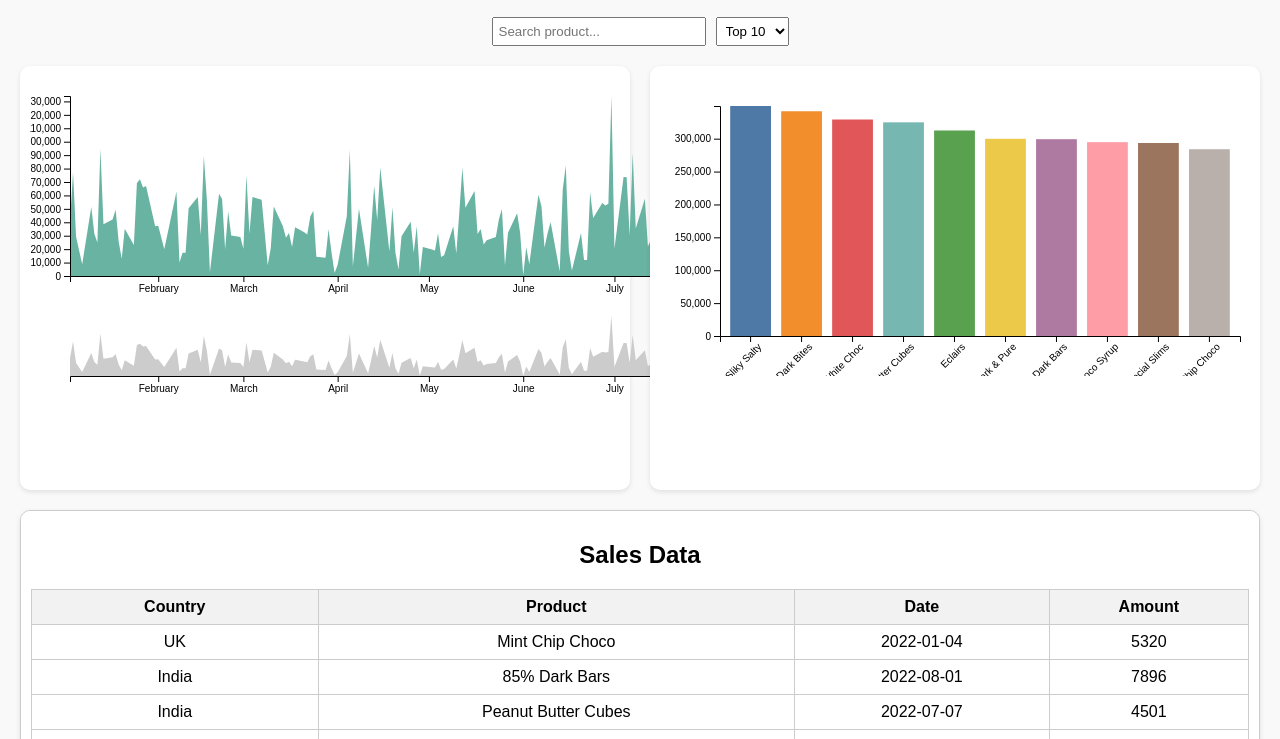
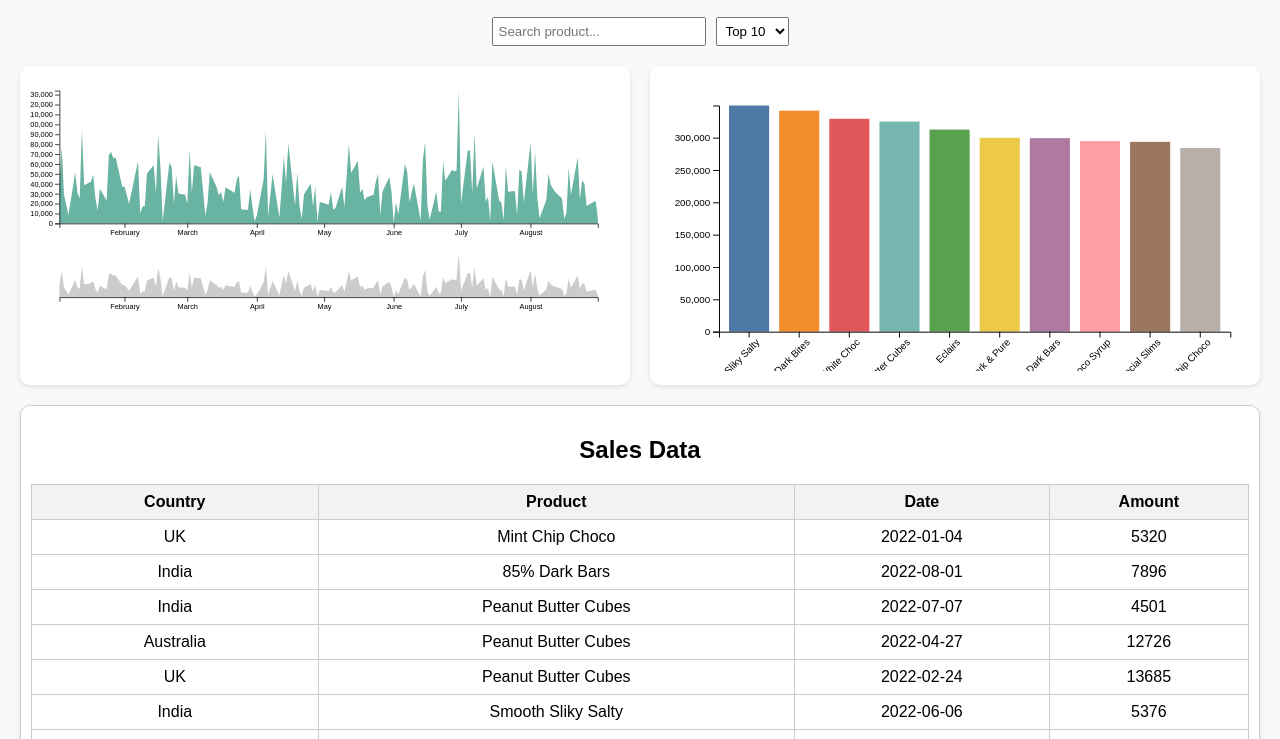
Before and after one commit to ahmeelee/d3-dashboard, a plain HTML site: page index.html in a window 1280 px wide. Shown: the part 61-800 px from the top of the page. Drawn offline with nearby package versions, Linux system fonts and the light colour scheme.

Commit message:
Adjustment

```diff
--- a/script.js
+++ b/script.js
@@ -104,15 +104,15 @@ function renderAreaChart(rawData) {
 
   const svg = d3.select("#area-chart")
     .append("svg")
-    .attr("width", width + margin.left + margin.right)
-    .attr("height", height + margin.top + margin.bottom + contextHeight + 40);
+    .attr("viewBox", `0 0 ${width + margin.left + margin.right} ${height + margin.top + margin.bottom + contextHeight + 40}`)
+    .attr("preserveAspectRatio", "xMidYMid meet")
+    .classed("responsive-svg", true);
 
   const focus = svg.append("g").attr("transform", `translate(${margin.left},${margin.top})`);
   const context = svg.append("g").attr("transform", `translate(${margin.left},${height + margin.top + 40})`);
 
   const x = d3.scaleTime().range([0, width]);
   const y = d3.scaleLinear().range([height, 0]);
-
   const xContext = d3.scaleTime().range([0, width]);
   const yContext = d3.scaleLinear().range([contextHeight, 0]);
 
@@ -131,26 +131,12 @@ function renderAreaChart(rawData) {
     .y0(contextHeight)
     .y1(d => yContext(d.value));
 
-  focus.append("path")
-    .datum(data)
-    .attr("fill", "#69b3a2")
-    .attr("d", area);
+  focus.append("path").datum(data).attr("fill", "#69b3a2").attr("d", area);
+  focus.append("g").attr("transform", `translate(0,${height})`).call(d3.axisBottom(x));
+  focus.append("g").call(d3.axisLeft(y));
 
-  focus.append("g")
-    .attr("transform", `translate(0,${height})`)
-    .call(d3.axisBottom(x));
-
-  focus.append("g")
-    .call(d3.axisLeft(y));
-
-  context.append("path")
-    .datum(data)
-    .attr("fill", "#ccc")
-    .attr("d", areaContext);
-
-  context.append("g")
-    .attr("transform", `translate(0,${contextHeight})`)
-    .call(d3.axisBottom(xContext));
+  context.append("path").datum(data).attr("fill", "#ccc").attr("d", areaContext);
+  context.append("g").attr("transform", `translate(0,${contextHeight})`).call(d3.axisBottom(xContext));
 
   const brush = d3.brushX()
     .extent([[0, 0], [width, contextHeight]])
@@ -164,14 +150,11 @@ function renderAreaChart(rawData) {
       x.domain([x0, x1]);
       focus.select("path").attr("d", area);
       focus.select("g").call(d3.axisBottom(x));
-
       selectedTimeRange = [x0, x1];
       updateTable();
     });
 
-  context.append("g")
-    .attr("class", "brush")
-    .call(brush);
+  context.append("g").attr("class", "brush").call(brush);
 }
 
 function renderBarChart() {
@@ -188,21 +171,16 @@ function renderBarChart() {
 
   const svg = d3.select("#bar-chart")
     .append("svg")
-    .attr("width", width + margin.left + margin.right)
-    .attr("height", height + margin.top + margin.bottom)
-    .append("g")
-    .attr("transform", `translate(${margin.left},${margin.top})`);
+    .attr("viewBox", `0 0 ${width + margin.left + margin.right} ${height + margin.top + margin.bottom}`)
+    .attr("preserveAspectRatio", "xMidYMid meet")
+    .classed("responsive-svg", true);
 
-  const x = d3.scaleBand()
-    .domain(data.map(d => d.Category))
-    .range([0, width])
-    .padding(0.2);
+  const chart = svg.append("g").attr("transform", `translate(${margin.left},${margin.top})`);
 
-  const y = d3.scaleLinear()
-    .domain([0, d3.max(data, d => d.Total)])
-    .range([height, 0]);
+  const x = d3.scaleBand().domain(data.map(d => d.Category)).range([0, width]).padding(0.2);
+  const y = d3.scaleLinear().domain([0, d3.max(data, d => d.Total)]).range([height, 0]);
 
-  svg.append("g")
+  chart.append("g")
     .selectAll("rect")
     .data(data)
     .enter()
@@ -222,13 +200,13 @@ function renderBarChart() {
       updateTable();
     });
 
-  svg.append("g")
+  chart.append("g")
     .attr("transform", `translate(0,${height})`)
     .call(d3.axisBottom(x))
     .selectAll("text")
     .attr("transform", "rotate(-45)")
     .style("text-anchor", "end");
 
-  svg.append("g")
+  chart.append("g")
     .call(d3.axisLeft(y));
 }
--- a/style.css
+++ b/style.css
@@ -46,6 +46,11 @@ body {
     box-shadow: 0 2px 5px rgba(0,0,0,0.1);
   }
 
+  .responsive-svg {
+    width: 100%;
+    height: auto;
+  }
+
   #data-table-container {
     background-color: #ffffff;
     padding: 10px;
```
